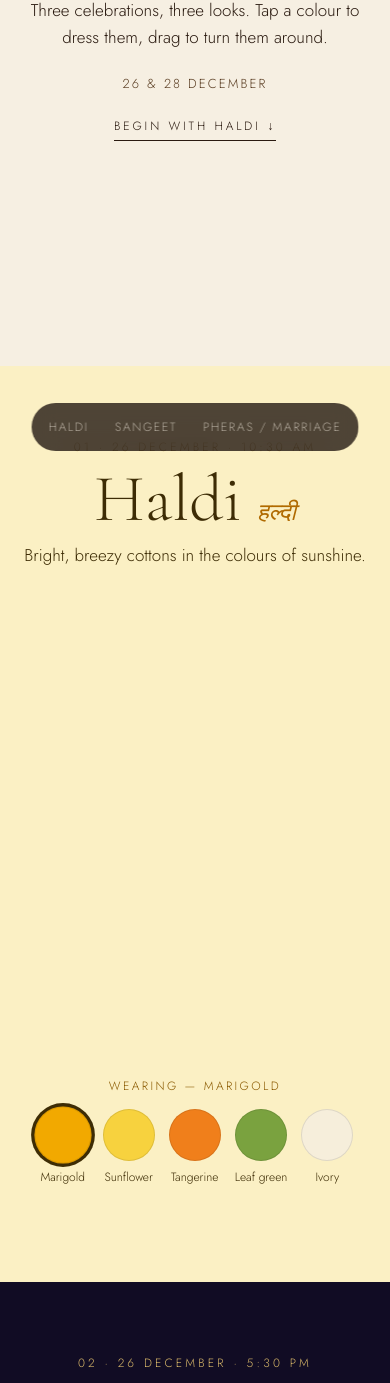
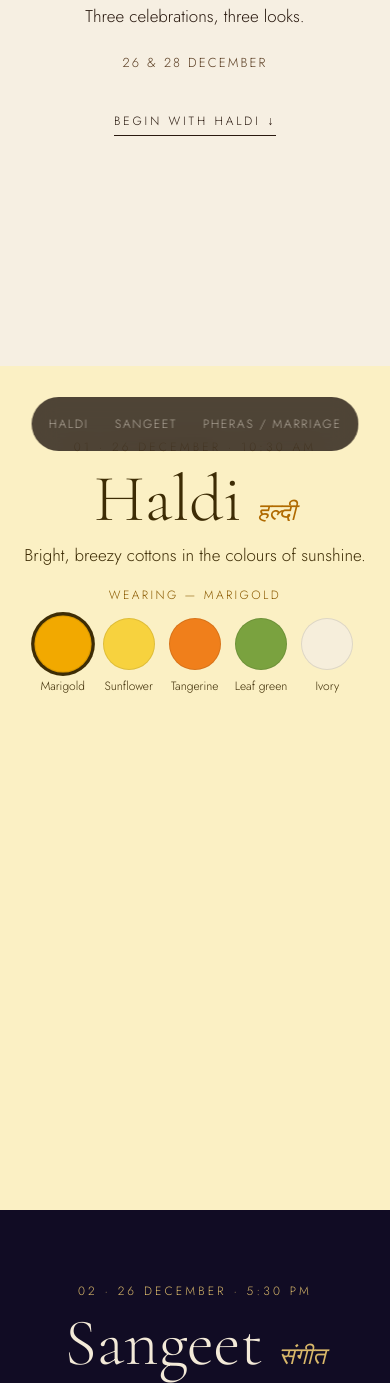
Before and after one commit to rushil1904/Wedding-E-invite, a plain HTML site: page dress-code.html in a window 390 px wide. Shown: the part 377-1760 px from the top of the page. Drawn offline with nearby package versions, Linux system fonts and the light colour scheme.

Commit message:
Make the dress-code page hold up on phones
Tested as touch devices at 320, 390 and 412 wide and fixed what broke:

- The 3D canvas was sized 100vh, which on iOS is the tallest viewport, while
  the renderer drew for innerHeight, so the couple could come out stretched.
  It now fills the visible viewport exactly.
- "Pheras / Marriage" overflowed the nav on 320px phones; narrow screens get
  tighter nav spacing.
- On short phones (iPhone SE) the couple and the swatches never fit on one
  screen, so a guest couldn't see an outfit change while tapping. The stage
  now shrinks to make room, down to 240px.
- Nav links and "Begin with Haldi" were 38px and 24px tall; both now meet a
  ~40px+ tap target.
- Notch and home-indicator safe areas (viewport-fit=cover, like index.html),
  svh with a vh fallback for older iOS, hover colours limited to devices that
  hover so they don't stick after a tap, no tap flash or double-tap zoom on
  the nav and swatches.
- If WebGL or three.js fails to load, the empty stages and the "drag to turn
  them" hint are hidden instead of leaving blank gaps; swatches still work.

Co-Authored-By: Claude Opus 5.5 <noreply@anthropic.com>

```diff
--- a/dress-code.html
+++ b/dress-code.html
@@ -2,7 +2,7 @@
 <html lang="en">
 <head>
 <meta charset="utf-8">
-<meta name="viewport" content="width=device-width, initial-scale=1">
+<meta name="viewport" content="width=device-width, initial-scale=1, viewport-fit=cover">
 <title>Dress Code · Rithika &amp; Rushil</title>
 <meta name="description" content="What to wear to each of our wedding celebrations.">
 <meta name="theme-color" content="#2a1a10">
@@ -15,22 +15,25 @@
 html{scroll-behavior:smooth}
 body{margin:0;background:#f6efe2;font-family:'Jost',system-ui,sans-serif;font-weight:300;-webkit-font-smoothing:antialiased}
 a{color:inherit;text-decoration:none}
-a:hover{color:#b5651d}
-canvas{position:fixed;top:0;left:0;width:100vw;height:100vh;z-index:1;pointer-events:none;display:block}
-nav{position:fixed;left:50%;bottom:16px;transform:translateX(-50%);z-index:5;display:flex;gap:2px;padding:5px;border-radius:999px;background:rgba(24,14,10,.76);backdrop-filter:blur(12px);-webkit-backdrop-filter:blur(12px);font-size:12px;letter-spacing:.14em;text-transform:uppercase;white-space:nowrap;max-width:calc(100vw - 20px);overflow-x:auto}
-nav a{padding:10px 12px;border-radius:999px;color:#f6efe2;opacity:.6}
+@media (hover:hover){a:hover{color:#b5651d}}
+canvas{position:fixed;inset:0;width:100%;height:100%;z-index:1;pointer-events:none;display:block}
+nav{position:fixed;left:50%;bottom:calc(16px + env(safe-area-inset-bottom));transform:translateX(-50%);z-index:5;display:flex;gap:2px;padding:5px;border-radius:999px;background:rgba(24,14,10,.76);backdrop-filter:blur(12px);-webkit-backdrop-filter:blur(12px);font-size:12px;letter-spacing:.14em;text-transform:uppercase;white-space:nowrap;max-width:calc(100vw - 20px);overflow-x:auto}
+nav a{padding:13px 12px;border-radius:999px;color:#f6efe2;opacity:.6}
 nav a.on{opacity:1;background:rgba(246,239,226,.16)}
 nav a:hover{color:#f6efe2}
-section{position:relative;min-height:100svh;display:flex;flex-direction:column;align-items:center;text-align:center;gap:18px;padding:72px 22px 96px;box-sizing:border-box}
+@media (max-width:359px){nav{letter-spacing:.06em}nav a{padding-inline:9px}}
+nav a,.swatches button{-webkit-tap-highlight-color:transparent;touch-action:manipulation}
+section{position:relative;min-height:100vh;min-height:100svh;display:flex;flex-direction:column;align-items:center;text-align:center;gap:18px;padding:72px calc(22px + env(safe-area-inset-right)) calc(96px + env(safe-area-inset-bottom)) calc(22px + env(safe-area-inset-left));box-sizing:border-box}
 .intro{position:relative;z-index:2;display:flex;flex-direction:column;align-items:center;gap:14px;max-width:560px}
-.eyebrow{font-size:12px;letter-spacing:.26em;text-transform:uppercase}
+.eyebrow{font-size:12px;letter-spacing:.26em;text-transform:uppercase;text-wrap:balance}
 h1,h2{margin:0;font-family:'Cormorant Garamond',serif;font-weight:300}
 h2{font-size:clamp(64px,17vw,128px);line-height:.88}
 h2 span{font-size:.36em;font-style:italic}
 p{margin:0;font-size:17px;line-height:1.55;text-wrap:pretty}
 /* The empty stage the couple stands on; dragging it turns the turntable */
-.stage{flex:1;min-height:56svh;width:100%;touch-action:pan-y;cursor:grab}
+.stage{flex:1;min-height:56vh;min-height:clamp(240px,calc(100svh - 340px),56svh);width:100%;touch-action:pan-y;cursor:grab}
 .stage:active{cursor:grabbing}
+.no3d .stage,.no3d .hint{display:none}
 .palette{position:relative;z-index:2;display:flex;flex-direction:column;align-items:center;gap:14px}
 .palette-label{font-size:12px;letter-spacing:.2em;text-transform:uppercase}
 .swatches{display:flex;flex-wrap:wrap;justify-content:center;gap:14px}
@@ -40,7 +43,7 @@ p{margin:0;font-size:17px;line-height:1.55;text-wrap:pretty}
 .swatches button span:last-child{font-size:12px}
 .dark .swatches button span:first-child{box-shadow:inset 0 0 0 1px rgba(255,255,255,.18)}
 .swatches button:focus-visible{outline:2px solid currentColor;outline-offset:4px;border-radius:8px}
-footer{position:relative;z-index:2;background:#2a1a10;color:#f6efe2;padding:72px 22px 120px;display:flex;flex-direction:column;gap:12px;align-items:center;text-align:center}
+footer{position:relative;z-index:2;background:#2a1a10;color:#f6efe2;padding:72px 22px calc(120px + env(safe-area-inset-bottom));display:flex;flex-direction:column;gap:12px;align-items:center;text-align:center}
 </style>
 </head>
 <body>
@@ -55,9 +58,9 @@ footer{position:relative;z-index:2;background:#2a1a10;color:#f6efe2;padding:72px
 <section data-scene="0" style="background:#f6efe2;color:#2a1a10;min-height:88svh;justify-content:center;gap:24px">
 <div class="eyebrow" style="letter-spacing:.3em;color:#8a5a2b">The wardrobe edit</div>
 <h1 style="font-size:clamp(56px,15vw,124px);line-height:.92">Rithika<br><span style="font-style:italic;color:#b5651d">&amp;</span> Rushil</h1>
-<p style="max-width:24em">Three celebrations, three looks. Tap a colour to dress them, drag to turn them around.</p>
+<p style="max-width:24em">Three celebrations, three looks.<span class="hint"> Tap a colour to dress them, drag to turn them around.</span></p>
 <div style="font-size:13px;letter-spacing:.16em;text-transform:uppercase;color:#5a3d22">26 &amp; 28 December</div>
-<a href="#haldi" style="font-size:12px;letter-spacing:.24em;text-transform:uppercase;border-bottom:1px solid #2a1a10;padding-bottom:5px">Begin with Haldi ↓</a>
+<a href="#haldi" style="font-size:12px;letter-spacing:.24em;text-transform:uppercase;border-bottom:1px solid #2a1a10;padding:16px 0 5px">Begin with Haldi ↓</a>
 </section>
 
 <section id="haldi" data-scene="1" style="background:#fbf0c4;color:#3d2c05">
@@ -156,7 +159,7 @@ const setActive = i => {
   navLinks.forEach((a, k) => a.classList.toggle('on', k + 1 === i));
 };
 
-init().catch(e => console.warn('3D failed', e));
+init().catch(e => { console.warn('3D failed', e); document.body.classList.add('no3d'); });
 
 async function init() {
   THREE = await import('https://esm.sh/three@0.160.0');
```
